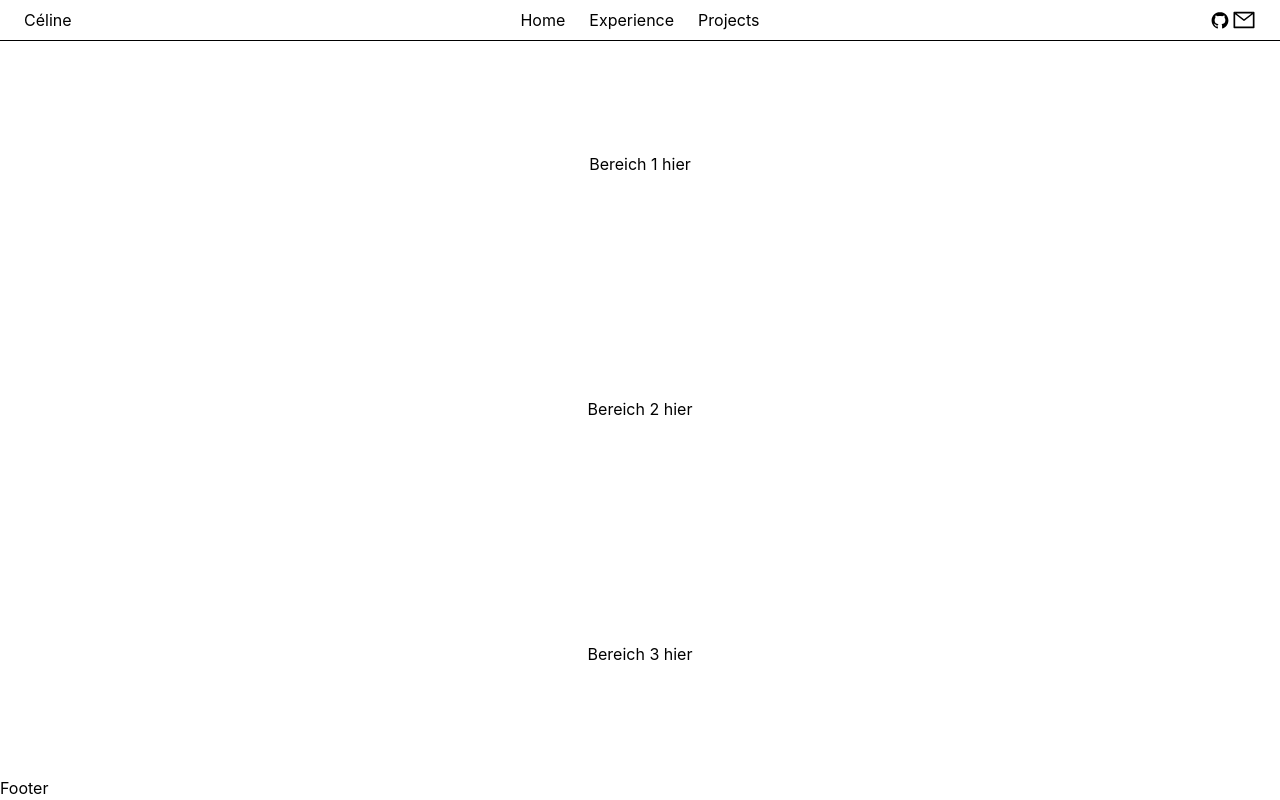
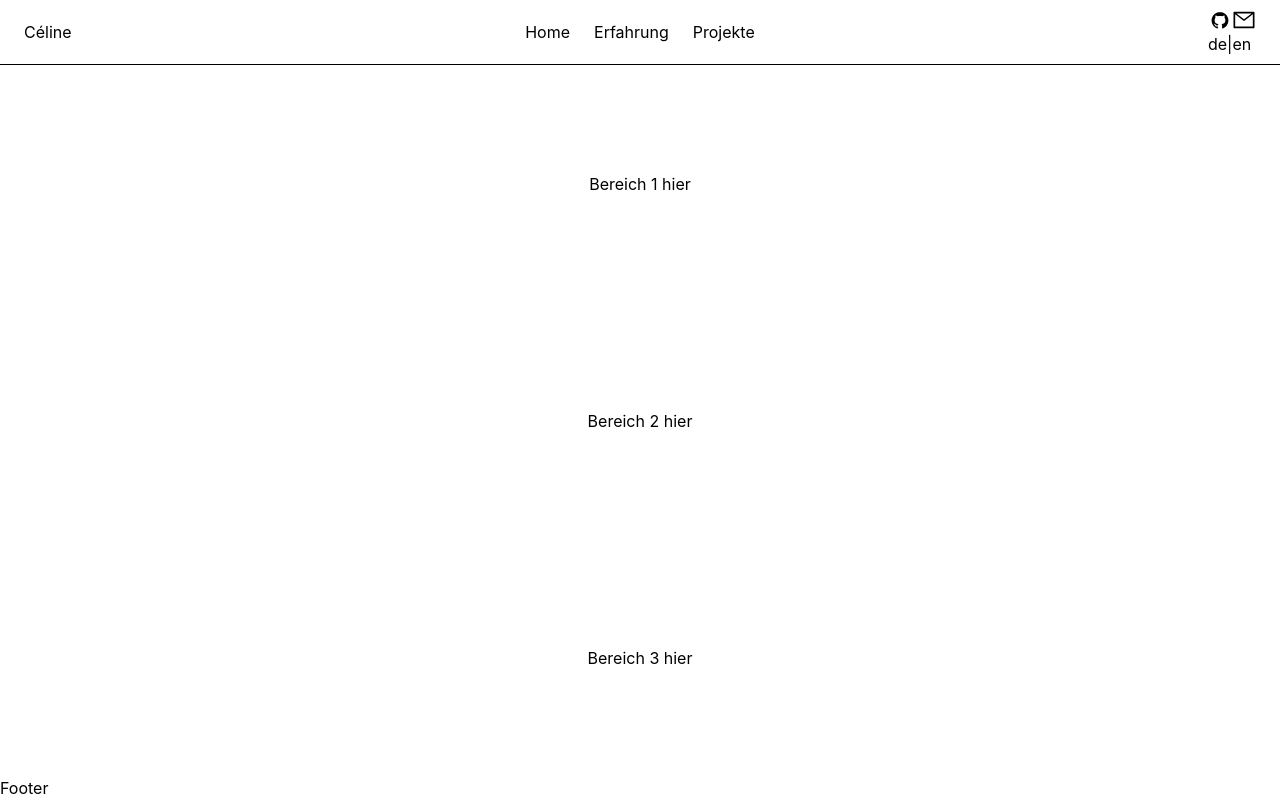
Before and after one commit to smuffels/portfolio, a React (Vite) app in the folder portfolio/: page / in a window 1280 px wide. Built offline with nearby package versions, Linux system fonts and the light colour scheme.

Commit message:
add language selection

```diff
--- a/portfolio/src/App.tsx
+++ b/portfolio/src/App.tsx
@@ -1,14 +1,33 @@
 import Header from "./Header";
+import { useState } from "react";
+import { translations, type Language } from "./translations";
 
 function App() {
+  const [language, setLanguage] = useState<Language>("de");
+  const t = translations[language];
 
   return (
-     <div className="flex flex-col min-h-screen">
-      <Header/>
+    <div className="flex flex-col min-h-screen">
+      <Header t={t} language={language} setLanguage={setLanguage} />
       <main className="flex-1 flex flex-col">
-        <section  id="home" className="flex-1 flex items-center max-w-6xl mx-auto px-4 sm:px-6 lg:px-8 py-16">Bereich 1 hier</section>
-        <section  id="experience" className="flex-1 flex items-center max-w-6xl mx-auto px-4 sm:px-6 lg:px-8 py-16">Bereich 2 hier</section>
-        <section id="projects" className="flex-1 flex items-center max-w-6xl mx-auto px-4 sm:px-6 lg:px-8 py-16">Bereich 3 hier</section>
+        <section
+          id="home"
+          className="flex-1 flex items-center max-w-6xl mx-auto px-4 sm:px-6 lg:px-8 py-16"
+        >
+          Bereich 1 hier
+        </section>
+        <section
+          id="experience"
+          className="flex-1 flex items-center max-w-6xl mx-auto px-4 sm:px-6 lg:px-8 py-16"
+        >
+          Bereich 2 hier
+        </section>
+        <section
+          id="projects"
+          className="flex-1 flex items-center max-w-6xl mx-auto px-4 sm:px-6 lg:px-8 py-16"
+        >
+          Bereich 3 hier
+        </section>
       </main>
 
       <footer>Footer</footer>
@@ -16,4 +35,4 @@ function App() {
   );
 }
 
-export default App
+export default App;
--- a/portfolio/src/Header.tsx
+++ b/portfolio/src/Header.tsx
@@ -3,8 +3,18 @@ import { AiOutlineClose } from "react-icons/ai";
 import { useState } from "react";
 import NavLinks from "./NavLinks";
 import SocialLinks from "./SocialLinks";
+import { type Translation, type Language } from "./translations";
+import LanguageSelector from "./LanguageSelector";
 
-function Header() {
+function Header({
+  t,
+  language,
+  setLanguage,
+}: {
+  t: Translation;
+  language: Language;
+  setLanguage: (language: Language) => void;
+}) {
   const [isOpen, setIsOpen] = useState(false);
 
   return (
@@ -14,9 +24,10 @@ function Header() {
           <span>Céline</span>
         </div>
         {/* desktop */}
-        <NavLinks className="hidden md:flex justify-self-center gap-6" />
+        <NavLinks className="hidden md:flex justify-self-center gap-6" t={t} />
         <div className="justify-self-end gap-4">
           <SocialLinks className="hidden md:flex" />
+          <LanguageSelector language={language} setLanguage={setLanguage} />
         </div>
         {/* mobile */}
         <button
@@ -32,6 +43,7 @@ function Header() {
           <NavLinks
             className="flex flex-col items-end"
             onLinkClick={() => setIsOpen(false)}
+            t={t}
           />
           <SocialLinks onLinkClick={() => setIsOpen(false)} />
         </div>
--- /dev/null
+++ b/portfolio/src/LanguageSelector.tsx
@@ -0,0 +1,19 @@
+import { type Language } from "./translations";
+
+function LanguageSelector({
+  language,
+  setLanguage,
+}: {
+  language: Language;
+  setLanguage: (language: Language) => void;
+}) {
+  return (
+    <div>
+      <button onClick={() => setLanguage("de")}>de</button>
+      <span>|</span>
+      <button onClick={() => setLanguage("en")}> en</button>
+    </div>
+  );
+}
+
+export default LanguageSelector;
--- a/portfolio/src/NavLinks.tsx
+++ b/portfolio/src/NavLinks.tsx
@@ -1,23 +1,24 @@
+import { type Translation } from "./translations";
+
 function NavLinks({
   className,
   onLinkClick,
+  t,
 }: {
   className: string;
   onLinkClick?: () => void;
+  t: Translation;
 }) {
   return (
     <nav className={className}>
       <a href="#home" onClick={onLinkClick}>
-        {" "}
-        Home
+        {t.home}
       </a>
       <a href="#experience" onClick={onLinkClick}>
-        {" "}
-        Experience
+        {t.experience}
       </a>
       <a href="#projects" onClick={onLinkClick}>
-        {" "}
-        Projects
+        {t.projects}
       </a>
     </nav>
   );
--- /dev/null
+++ b/portfolio/src/translations.tsx
@@ -0,0 +1,15 @@
+export const translations = {
+  de: {
+    home: "Home",
+    experience: "Erfahrung",
+    projects: "Projekte",
+  },
+  en: {
+    home: "Home",
+    experience: "Experience",
+    projects: "Projekts",
+  },
+};
+
+export type Translation = typeof translations.de;
+export type Language = keyof typeof translations;
```
